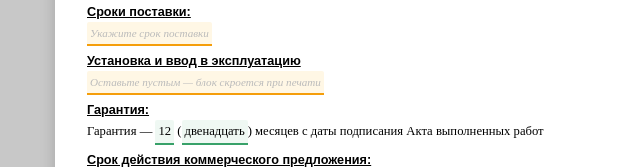
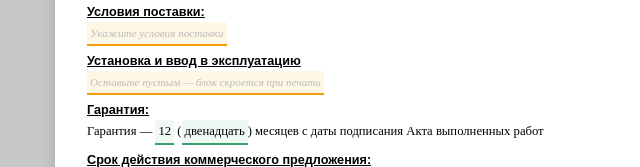
Before and after one commit to rusnaman-sys/ERNES-KP, a plain HTML site: page index.html in a window 1280 px wide. Shown: the part 1374-1541 px from the top of the page, 265-905 px from the left. Drawn offline with Linux system fonts and the light colour scheme.

Commit message:
Update index.html

```diff
--- a/index.html
+++ b/index.html
@@ -226,7 +226,7 @@ body{background:#c8c8c8;font-family:'Times New Roman',serif;font-size:10pt;color
         <div class="ep-field"><label>Период (дней)</label><input type="number" data-bind="sched-days" value="30" oninput="calcTot()"></div>
       </div>
     </div>
-    <div class="ep-field" style="margin-top:4px"><label>Сроки поставки *</label><input type="text" data-bind="delivery" placeholder="5-7 рабочих дней после оплаты"></div>
+    <div class="ep-field" style="margin-top:4px"><label>Условия поставки *</label><input type="text" data-bind="delivery" placeholder="5-7 рабочих дней после оплаты"></div>
     <div class="ep-field"><label>Установка (пусто — скрыть при печати)</label><textarea data-bind="install" placeholder="Замену проведём при следующем ТО..."></textarea></div>
     <div class="r2">
       <div class="ep-field"><label>Гарантия (месяцев)</label>
@@ -364,8 +364,8 @@ body{background:#c8c8c8;font-family:'Times New Roman',serif;font-size:10pt;color
   </div>
 
   <div class="cs">
-    <div class="cs-h">Сроки поставки:</div>
-    <div class="cs-b"><span class="f" contenteditable="true" data-bind="delivery" data-ph="Укажите срок поставки"></span></div>
+    <div class="cs-h">Условия поставки:</div>
+    <div class="cs-b"><span class="f" contenteditable="true" data-bind="delivery" data-ph="Укажите условия поставки"></span></div>
   </div>
 
   <div class="cs" id="cs-inst">
```
